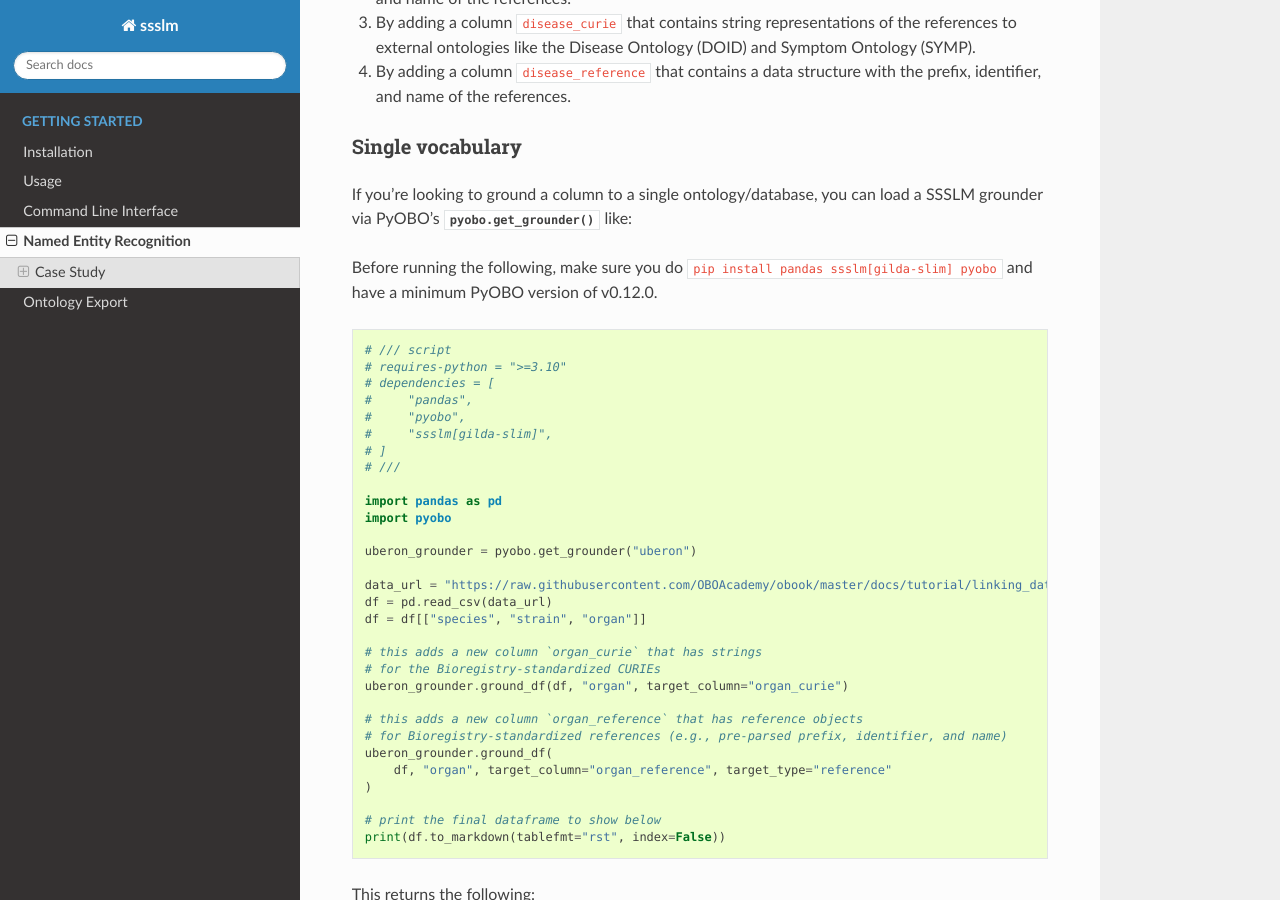
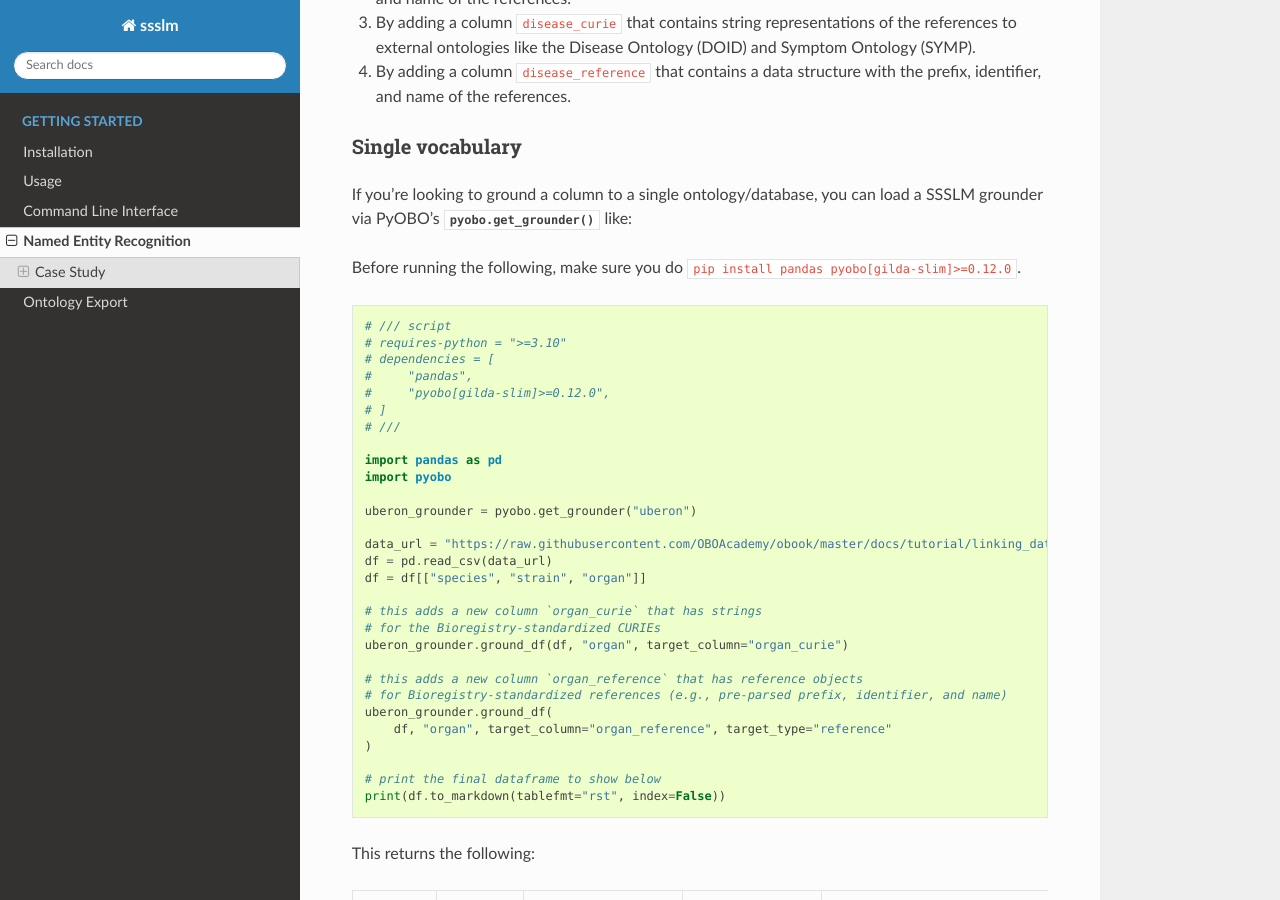
Before and after one commit to cthoyt/ssslm, a Sphinx documentation site: the page built from docs/source/ner.rst, in a window 1280 px wide and 900 px high, scrolled down 895 px. Built offline with Sphinx 7.4.7 and the Read the Docs theme 3.1.0, drawn with Linux system fonts in a browser that asks for light colours.

Commit message:
Update ner.rst

```diff
--- a/docs/source/ner.rst
+++ b/docs/source/ner.rst
@@ -46,8 +46,8 @@ Single vocabulary
 If you're looking to ground a column to a single ontology/database, you can load a SSSLM
 grounder via PyOBO's :func:`pyobo.get_grounder` like:
 
-Before running the following, make sure you do ``pip install pandas ssslm[gilda-slim]
-pyobo`` and have a minimum PyOBO version of v0.12.0.
+Before running the following, make sure you do ``pip install pandas
+pyobo[gilda-slim]>=0.12.0``.
 
 .. code-block:: python
 
@@ -55,8 +55,7 @@ pyobo`` and have a minimum PyOBO version of v0.12.0.
     # requires-python = ">=3.10"
     # dependencies = [
     #     "pandas",
-    #     "pyobo",
-    #     "ssslm[gilda-slim]",
+    #     "pyobo[gilda-slim]>=0.12.0",
     # ]
     # ///
 
```
